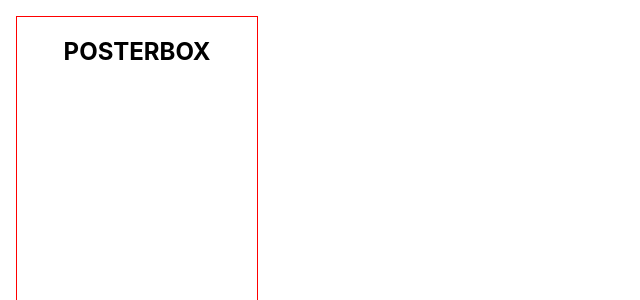
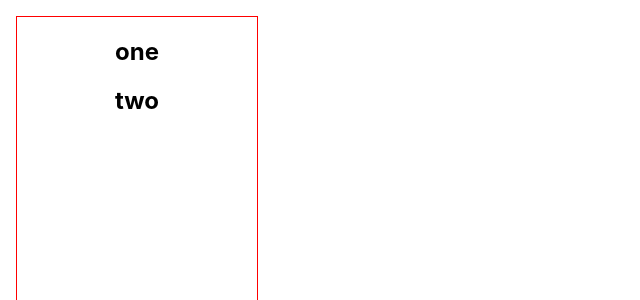
Before and after one commit to JoeByrne22/APOD_NASA, a React (Create React App) app: page / in a window 1280 px wide. Shown: the top 300 px of the page, without its empty margins (0-640 px from the left). Built offline with nearby package versions, Linux system fonts and the light colour scheme.

Commit message:
json data

```diff
--- a/src/components/PosterBox.js
+++ b/src/components/PosterBox.js
@@ -1,10 +1,35 @@
-import React from 'react';
-// import { Link } from 'react-router-dom';
+import React, {Component} from 'react';
+// import { render } from '@testing-library/react';
 
-function PosterBox() {
-  return (
-    <h1>POSTERBOX</h1>
-  );
+class PosterBox extends Component {
+  constructor()
+  {
+    super();
+    this.state = {
+      data: [
+        {
+          "title": "one",
+          "date" : 1
+        },
+        {
+          "title": "two",
+          "date" : 2
+        }
+      ]
+    }
+  }
+  render()
+  {
+    return(
+      <div>
+        {
+          this.state.data.map((newData)=>
+              <h2>{newData.title}</h2>
+            )
+        }
+      </div>
+    )
+  }
 }
 
 export default PosterBox;
--- a/src/components/PosterIndex.js
+++ b/src/components/PosterIndex.js
@@ -12,8 +12,8 @@ class PosterIndex extends React.Component {
 
 
   getPosters() {
-    // axios.get('/api/places')
-    //   .then(res => this.setState({ places: res.data, filteredPlaces: res.data }));
+    // axios.get('./data/data.json')
+    //   .then(res => this.setState({ photo: res.data}));
     console.log('testting the request')
   }
 
@@ -38,7 +38,6 @@ class PosterIndex extends React.Component {
     return (
       <section className="section">
         <PosterBox />
-
       </section>
     );
   }
```
